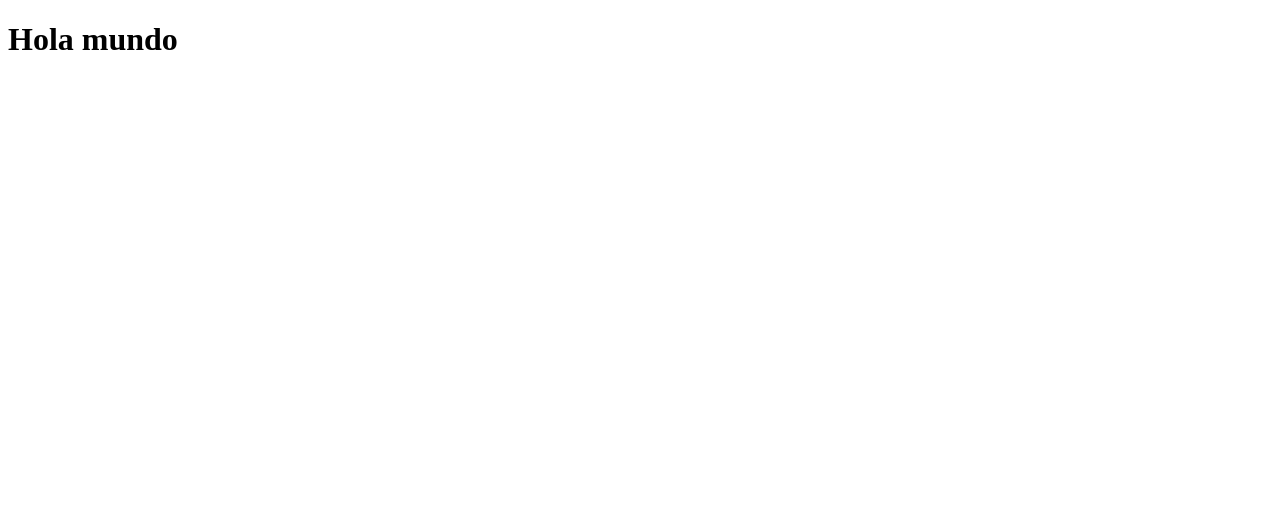
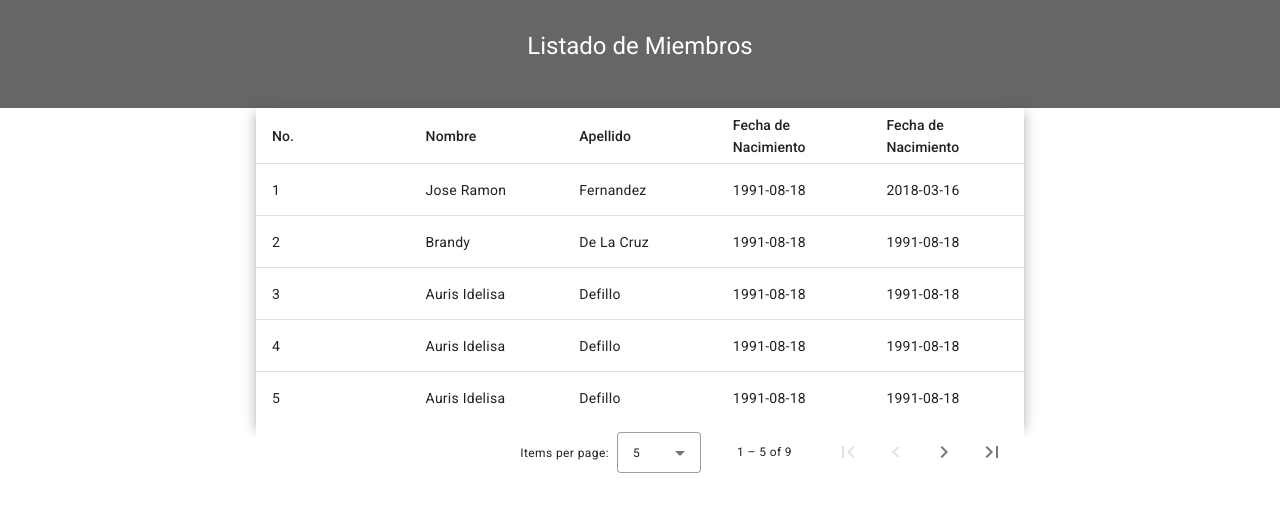
Before and after one commit to seriot18/AppChurch, an Angular app: page / in a window 1280 px wide. Shown: the top 512 px of the page. Built offline with nearby package versions, Linux system fonts and the light colour scheme.

Commit message:
Cambios 1

```diff
--- a/angular.json
+++ b/angular.json
@@ -25,6 +25,7 @@
               "src/assets"
             ],
             "styles": [
+              "@angular/material/prebuilt-themes/deeppurple-amber.css",
               "src/styles.css"
             ],
             "scripts": []
@@ -87,6 +88,7 @@
               "src/assets"
             ],
             "styles": [
+              "@angular/material/prebuilt-themes/deeppurple-amber.css",
               "src/styles.css"
             ],
             "scripts": []
--- a/package.json
+++ b/package.json
@@ -11,10 +11,12 @@
   "private": true,
   "dependencies": {
     "@angular/animations": "^15.0.0",
+    "@angular/cdk": "^15.2.9",
     "@angular/common": "^15.0.0",
     "@angular/compiler": "^15.0.0",
     "@angular/core": "^15.0.0",
     "@angular/forms": "^15.0.0",
+    "@angular/material": "^15.2.9",
     "@angular/platform-browser": "^15.0.0",
     "@angular/platform-browser-dynamic": "^15.0.0",
     "@angular/router": "^15.0.0",
--- a/src/app/app.component.html
+++ b/src/app/app.component.html
@@ -1 +1 @@
-<h1>Hola mundo</h1>
+<app-listado-miembros></app-listado-miembros>
--- a/src/app/components/listado-miembros/listado-miembros.component.css
+++ b/src/app/components/listado-miembros/listado-miembros.component.css
@@ -0,0 +1,20 @@
+.title{
+    padding: 30px;
+    background-color: #666;
+    color:white;
+    text-align: center;
+}
+
+table {
+    width: 100%;
+
+  }
+
+  .container{
+    margin: 0 20%;
+
+  }
+
+  td, th{
+    width: 15%;
+  }
--- a/src/app/components/listado-miembros/listado-miembros.component.html
+++ b/src/app/components/listado-miembros/listado-miembros.component.html
@@ -1 +1,53 @@
-<p>listado-miembros works!</p>
+<div class="title">
+    <h1>Listado de Miembros</h1>
+</div>
+
+
+
+<div class="container">
+    <table mat-table [dataSource]="dataSource" class="mat-elevation-z8">
+
+        <!--- Note that these columns can be defined in any order.
+              The actual rendered columns are set as a property on the row definition" -->
+
+        <!-- Position Column -->
+        <ng-container matColumnDef="id">
+          <th mat-header-cell *matHeaderCellDef> No. </th>
+          <td mat-cell *matCellDef="let element"> {{element.id}} </td>
+        </ng-container>
+
+        <!-- Name Column -->
+        <ng-container matColumnDef="nombre">
+          <th mat-header-cell *matHeaderCellDef> Nombre </th>
+          <td mat-cell *matCellDef="let element"> {{element.nombre}} </td>
+        </ng-container>
+
+        <!-- Weight Column -->
+        <ng-container matColumnDef="apellido">
+          <th mat-header-cell *matHeaderCellDef> Apellido </th>
+          <td mat-cell *matCellDef="let element"> {{element.apellido}} </td>
+        </ng-container>
+
+        <!-- Symbol Column -->
+        <ng-container matColumnDef="fechanac">
+          <th mat-header-cell *matHeaderCellDef> Fecha de Nacimiento </th>
+          <td mat-cell *matCellDef="let element"> {{element.fechanac}} </td>
+        </ng-container>
+
+        <!-- Symbol Column -->
+        <ng-container matColumnDef="fechabautismo">
+            <th mat-header-cell *matHeaderCellDef> Fecha de Nacimiento </th>
+            <td mat-cell *matCellDef="let element"> {{element.fechabautismo}} </td>
+          </ng-container>
+
+        <tr mat-header-row *matHeaderRowDef="displayedColumns"></tr>
+        <tr mat-row *matRowDef="let row; columns: displayedColumns;"></tr>
+
+      </table>
+      <mat-paginator [pageSizeOptions]="[5, 10, 20]"
+      showFirstLastButtons
+      aria-label="Select page of periodic elements">
+</mat-paginator>
+
+
+</div>
--- a/src/app/components/listado-miembros/listado-miembros.component.ts
+++ b/src/app/components/listado-miembros/listado-miembros.component.ts
@@ -1,10 +1,62 @@
-import { Component } from '@angular/core';
+import { AfterViewInit, Component, OnInit, ViewChild } from '@angular/core';
+import { MatPaginator } from '@angular/material/paginator';
+import {MatTableDataSource, MatTableModule} from '@angular/material/table';
+import { miembros } from 'src/app/interfaces/miembros';
+
+
+ //export interface PeriodicElement {
+  //name: string;
+  //position: number;
+  //weight: number;
+  //symbol: string;
+
+
+    // id:number;
+    // nombre:string;
+    // apellido:string;
+    // fechanac:string;
+    // fechabautismo:string;
+ //}
+
+const listaMiembros: miembros[] = [
+  {id: 1, nombre: 'Jose Ramon', apellido: 'Fernandez', fechanac:'1991-08-18', fechabautismo:"2018-03-16"},
+  {id: 2, nombre: 'Brandy', apellido: 'De La Cruz', fechanac: '1991-08-18', fechabautismo:'1991-08-18'},
+  {id: 3, nombre: 'Auris Idelisa', apellido: 'Defillo', fechanac: '1991-08-18' , fechabautismo:'1991-08-18'},
+  {id: 4, nombre: 'Auris Idelisa', apellido: 'Defillo', fechanac: '1991-08-18' , fechabautismo:'1991-08-18'},
+  {id: 5, nombre: 'Auris Idelisa', apellido: 'Defillo', fechanac: '1991-08-18' , fechabautismo:'1991-08-18'},
+  {id: 6, nombre: 'Auris Idelisa', apellido: 'Defillo', fechanac: '1991-08-18' , fechabautismo:'1991-08-18'},
+  {id: 7, nombre: 'Auris Idelisa', apellido: 'Defillo', fechanac: '1991-08-18' , fechabautismo:'1991-08-18'},
+  {id: 8, nombre: 'Auris Idelisa', apellido: 'Defillo', fechanac: '1991-08-18' , fechabautismo:'1991-08-18'},
+  {id: 9, nombre: 'Auris Idelisa', apellido: 'Defillo', fechanac: '1991-08-18' , fechabautismo:'1991-08-18'},
+
+];
+
 
 @Component({
   selector: 'app-listado-miembros',
   templateUrl: './listado-miembros.component.html',
   styleUrls: ['./listado-miembros.component.css']
 })
-export class ListadoMiembrosComponent {
+
+
+export default class ListadoMiembrosComponent implements OnInit, AfterViewInit {
+  displayedColumns: string[] = ['id', 'nombre', 'apellido', 'fechanac', 'fechabautismo'];
+  //dataSource = listaMiembros;
+  dataSource = new MatTableDataSource<miembros>(listaMiembros);
+
+  @ViewChild(MatPaginator) paginator!: MatPaginator;
+
+  constructor(){
+
+  }
+
+  ngOnInit(): void{
+
+  }
+
+
+   ngAfterViewInit() {
+    this.dataSource.paginator = this.paginator;
+  }
 
 }
--- a/src/index.html
+++ b/src/index.html
@@ -6,8 +6,11 @@
   <base href="/">
   <meta name="viewport" content="width=device-width, initial-scale=1">
   <link rel="icon" type="image/x-icon" href="favicon.ico">
+  <link rel="preconnect" href="https://fonts.gstatic.com">
+  <link href="https://fonts.googleapis.com/css2?family=Roboto:wght@300;400;500&display=swap" rel="stylesheet">
+  <link href="https://fonts.googleapis.com/icon?family=Material+Icons" rel="stylesheet">
 </head>
-<body>
+<body class="mat-typography">
   <app-root></app-root>
 </body>
 </html>
--- a/src/styles.css
+++ b/src/styles.css
@@ -1 +1,4 @@
 /* You can add global styles to this file, and also import other style files */
+
+html, body { height: 100%; }
+body { margin: 0; font-family: Roboto, "Helvetica Neue", sans-serif; }
```
Also changed, not shown: src/app/app.module.ts (+12 -2 lines), src/app/interfaces/miembros.ts (+13 -5 lines), 2 other files (tests, documents, lock files or other folders).
